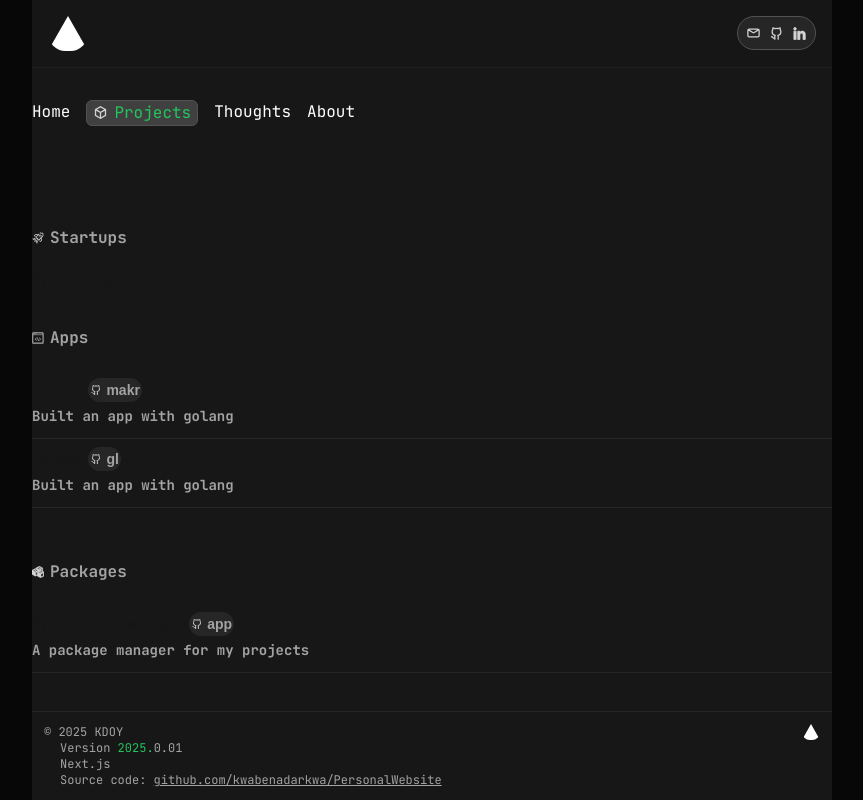
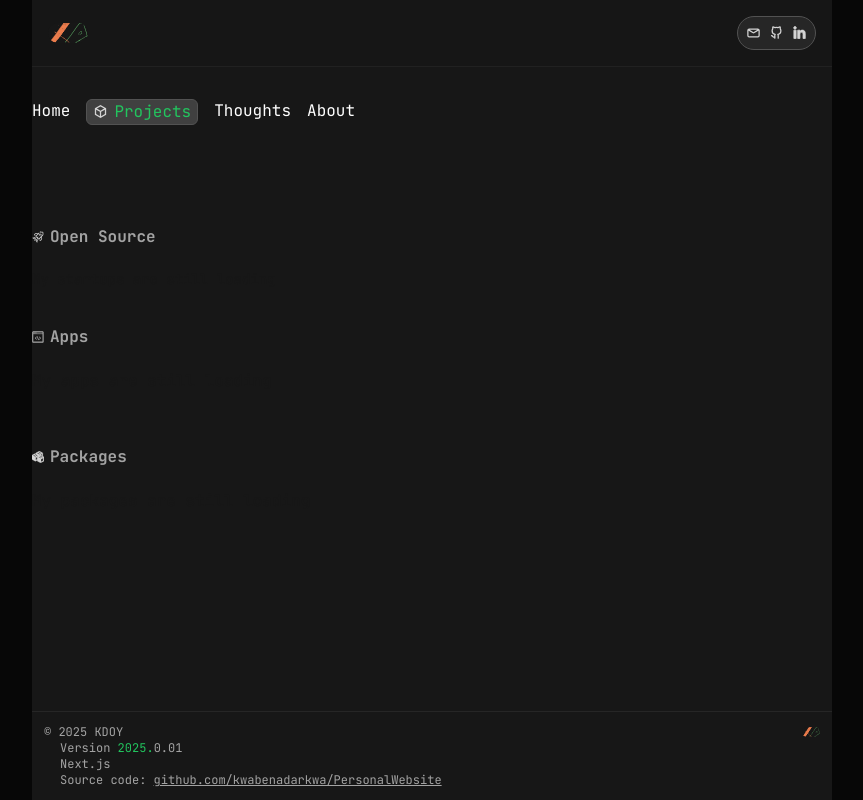
Before and after one commit to kwabenadarkwa/PersonalWebsite, a Next.js app in the folder personal-website/: page /projects in a window 1280 px wide. Shown: the whole page, without its empty margins (208-1071 px from the left). Built offline with nearby package versions, Linux system fonts and the light colour scheme; a web font is replaced by a local one.

Commit message:
small touches for footer and things

```diff
--- a/personal-website/src/app/_components/footer.tsx
+++ b/personal-website/src/app/_components/footer.tsx
@@ -6,7 +6,7 @@ export default function Footer() {
             <div className="w-full flex justify-between items-center">
                 <span>© 2025 KDOY</span>
                 <Image
-                    src="/vercel.svg"
+                    src="/logo.svg"
                     width={18}
                     height={18}
                     alt="site logo"
--- a/personal-website/src/app/_components/header.tsx
+++ b/personal-website/src/app/_components/header.tsx
@@ -5,7 +5,7 @@ export default function Header() {
       {/* Left: Logo and Site Title pinned to the left edge */}
       <div className="flex items-center ">
         <Image
-          src="/vercel.svg"
+          src="/logo.svg"
           width={40}
           height={40}
           alt="site logo"
--- a/personal-website/src/app/_utils/extractProjectJsonData.ts
+++ b/personal-website/src/app/_utils/extractProjectJsonData.ts
@@ -12,7 +12,7 @@ export default async function ExtractProjectJsonData(): Promise<ProjectJsonData>
 }
 
 interface ProjectJsonData {
-  startups: [ProjectProps];
+  openSource: [ProjectProps];
   apps: [ProjectProps];
   packages: [ProjectProps];
 }
--- a/personal-website/src/app/projects/page.tsx
+++ b/personal-website/src/app/projects/page.tsx
@@ -8,11 +8,11 @@ export default async function Projects() {
   return (
     <div>
       <div className="font-main font-bold ">
-        <ProjectSection name="Startups" image="/rocket.svg" />
+        <ProjectSection name="Open Source" image="/rocket.svg" />
 
-        {ProjectData.startups.length > 0 ? (
+        {ProjectData.openSource.length > 0 ? (
           ProjectData &&
-          ProjectData.startups.map(
+          ProjectData.openSource.map(
             (
               item: {
                 name: string;
--- a/personal-website/src/app/projects/projects.json
+++ b/personal-website/src/app/projects/projects.json
@@ -1,28 +1,5 @@
 {
-  "startups": [],
-  "apps": [
-    {
-      "name": "Golang",
-      "description": "Built an app with golang",
-      "image": "/github.svg",
-      "link": "www.github/kwabenadarkwa",
-      "displaylink": "makr"
-    },
-    {
-      "name": "Golang",
-      "description": "Built an app with golang",
-      "image": "/github.svg",
-      "link": "www.github/kwabenadarkwa",
-      "displaylink": "gl"
-    }
-  ],
-  "packages": [
-    {
-      "name": "My package manager",
-      "description": "A package manager for my projects",
-      "image": "/github.svg",
-      "link": "www.github/kwabenadarkwa",
-      "displaylink": "app"
-    }
-  ]
+  "openSource": [],
+  "apps": [],
+  "packages": []
 }
```
Also changed, not shown: personal-website/public/logo.svg.
